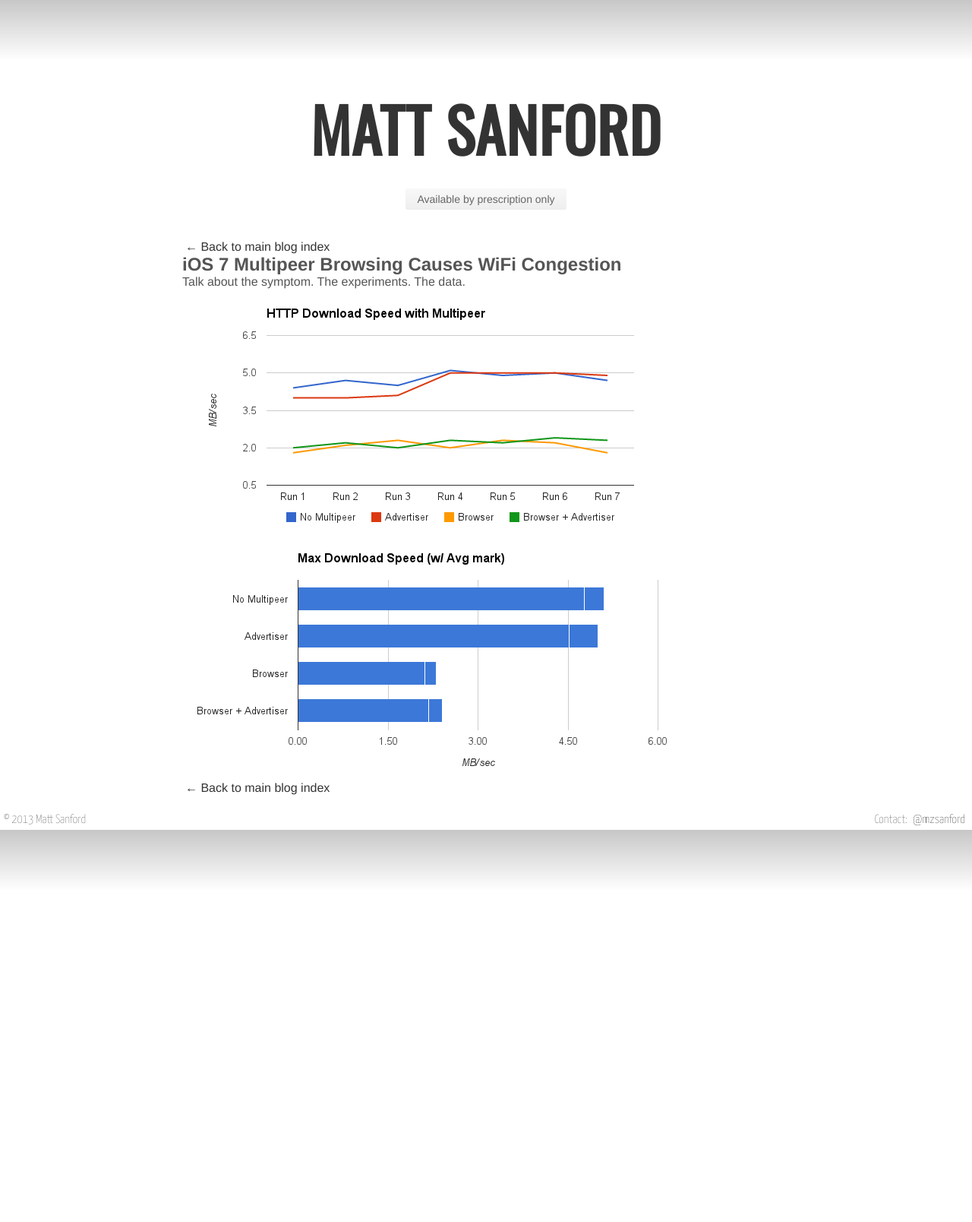
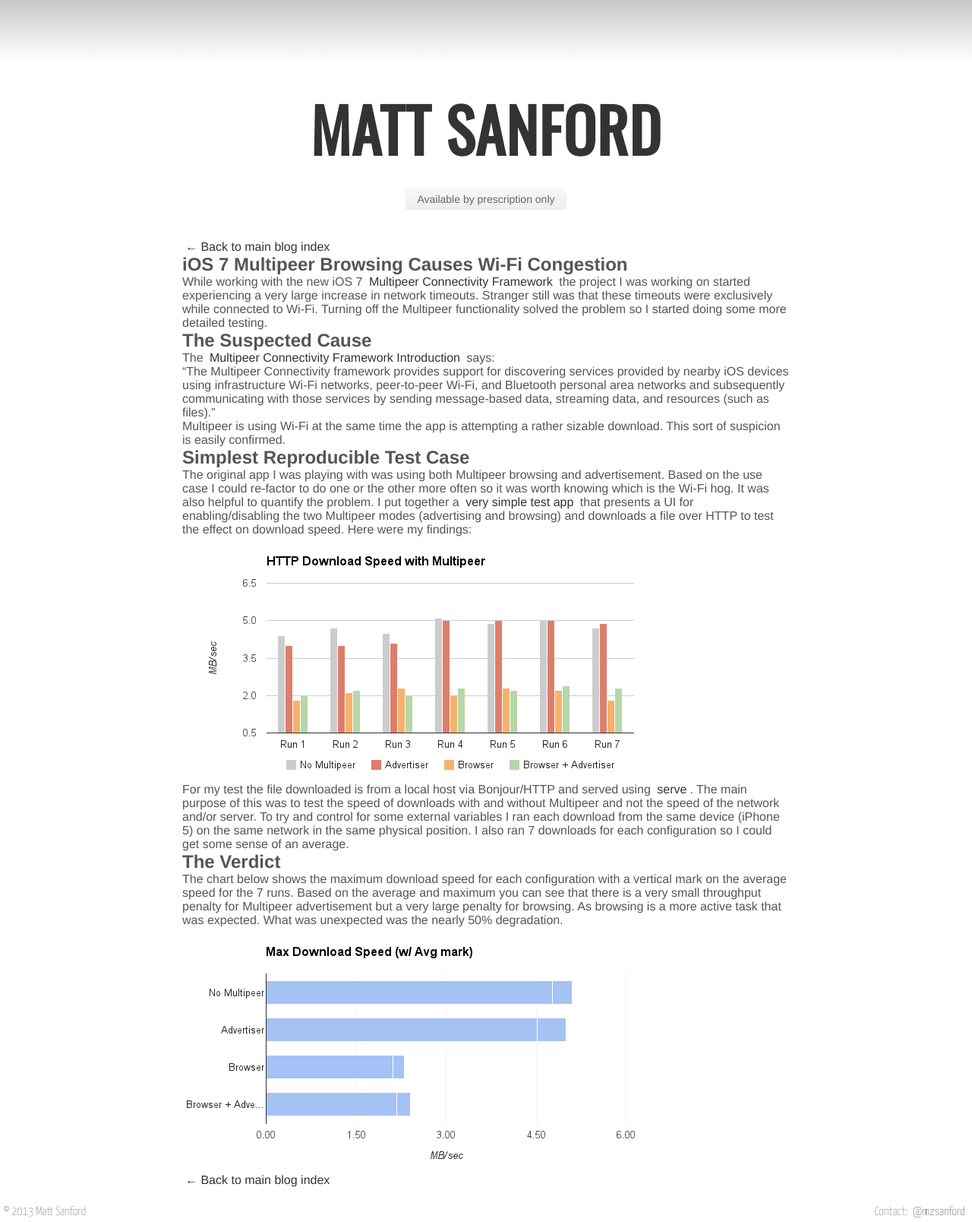
Before and after one commit to mzsanford/mzsanford.com, a Jekyll site: the page built from blog/_posts/2013-09-24-ios7-multipeer-slows-wifi.markdown, in a window 1280 px wide. Shown: the whole page at 76% size. Built offline with Jekyll 4.4.1, drawn with Linux system fonts in a browser that asks for light colours; Markdown is read by kramdown in place of the engine named in the settings.

Commit message:
Add a blog post about the multipeer slowness

```diff
--- a/blog/_posts/2013-09-24-ios7-multipeer-slows-wifi.markdown
+++ b/blog/_posts/2013-09-24-ios7-multipeer-slows-wifi.markdown
@@ -1,13 +1,31 @@
 ---
 date: 2013-09-24 11:00:00
-title: iOS 7 Multipeer Browsing Causes WiFi Congestion
+title: iOS 7 Multipeer Browsing Causes Wi-Fi Congestion
 
 permalink: blog/ios7-multipeer-wifi-slow/index.html
 layout: post
 ---
 
-Talk about the symptom. The experiments. The data.
+While working with the new iOS 7 [Multipeer Connectivity Framework](https://developer.apple.com/library/ios/documentation/MultipeerConnectivity/Reference/MultipeerConnectivityFramework/Introduction/Introduction.html) the project I was working on started experiencing a very large increase in network timeouts. Stranger still was that these timeouts were exclusively while connected to Wi-Fi. Turning off the Multipeer functionality solved the problem so I started doing some more detailed testing.
+
+## The Suspected Cause
+
+The [Multipeer Connectivity Framework Introduction](https://developer.apple.com/library/ios/documentation/MultipeerConnectivity/Reference/MultipeerConnectivityFramework/Introduction/Introduction.html) says:
+
+> “The Multipeer Connectivity framework provides support for discovering services provided by nearby iOS devices using infrastructure Wi-Fi networks, peer-to-peer Wi-Fi, and Bluetooth personal area networks and subsequently communicating with those services by sending message-based data, streaming data, and resources (such as files).”
+
+Multipeer is using Wi-Fi at the same time the app is attempting a rather sizable download. This sort of suspicion is easily confirmed.
+
+## Simplest Reproducible Test Case
+
+The original app I was playing with was using both Multipeer browsing and advertisement. Based on the use case I could re-factor to do one or the other more often so it was worth knowing which is the Wi-Fi hog. It was also helpful to quantify the problem. I put together a [very simple test app](https://github.com/mzsanford/MZSMultipeerTest) that presents a UI for enabling/disabling the two Multipeer modes (advertising and browsing) and downloads a file over HTTP to test the effect on download speed. Here were my findings:
 
 ![Multiple runs, multiple configurations]({{ site.url }}/assets/ios7-multipeer-wifi-slow/runs.png)
 
+For my test the file downloaded is from a local host via Bonjour/HTTP and served using [serve](https://github.com/jlong/serve). The main purpose of this was to test the speed of downloads with and without Multipeer and not the speed of the network and/or server. To try and control for some external variables I ran each download from the same device (iPhone 5) on the same network in the same physical position. I also ran 7 downloads for each configuration so I could get some sense of an average.
+
+## The Verdict
+
+The chart below shows the maximum download speed for each configuration with a vertical mark on the average speed for the 7 runs. Based on the average and maximum you can see that there is a very small throughput penalty for Multipeer advertisement but a very large penalty for browsing. As browsing is a more active task that was expected. What was unexpected was the nearly 50% degradation.
+
 ![Aggregate observations]({{ site.url }}/assets/ios7-multipeer-wifi-slow/results.png)
--- a/blog/css/style.css
+++ b/blog/css/style.css
@@ -236,10 +236,7 @@
 }
 
 body.blog-post article img {
-  border: 1px solid #333;
   max-width: 800px;
-  -moz-box-shadow: 10px 10px 5px #888;
-  -webkit-box-shadow: 10px 10px 5px #888;
 }
 
 body.blog-post article .sfy-story {
@@ -248,6 +245,14 @@
 
 body.blog-post article .comments {
   margin-top: 80px;
+}
+
+body.blog-post article blockquote {
+  padding: 1em 2em;
+  margin: 0;
+  font-style: italic;
+  text-align: justify;
+  background-color: #eee;
 }
 
 body.blog-post p {
--- a/blog/css/type.css
+++ b/blog/css/type.css
@@ -56,7 +56,8 @@
 
 /* Blog */
 
-ol.posts li h2 {
+ol.posts li h2,
+body.blog-post h2 {
   font-family: 'Oswald', Helvetica, Arial, sans-serif;
   font-size: 22px;
 }
```
Also changed, not shown: blog/assets/ios7-multipeer-wifi-slow/results.png, blog/assets/ios7-multipeer-wifi-slow/runs.png.
